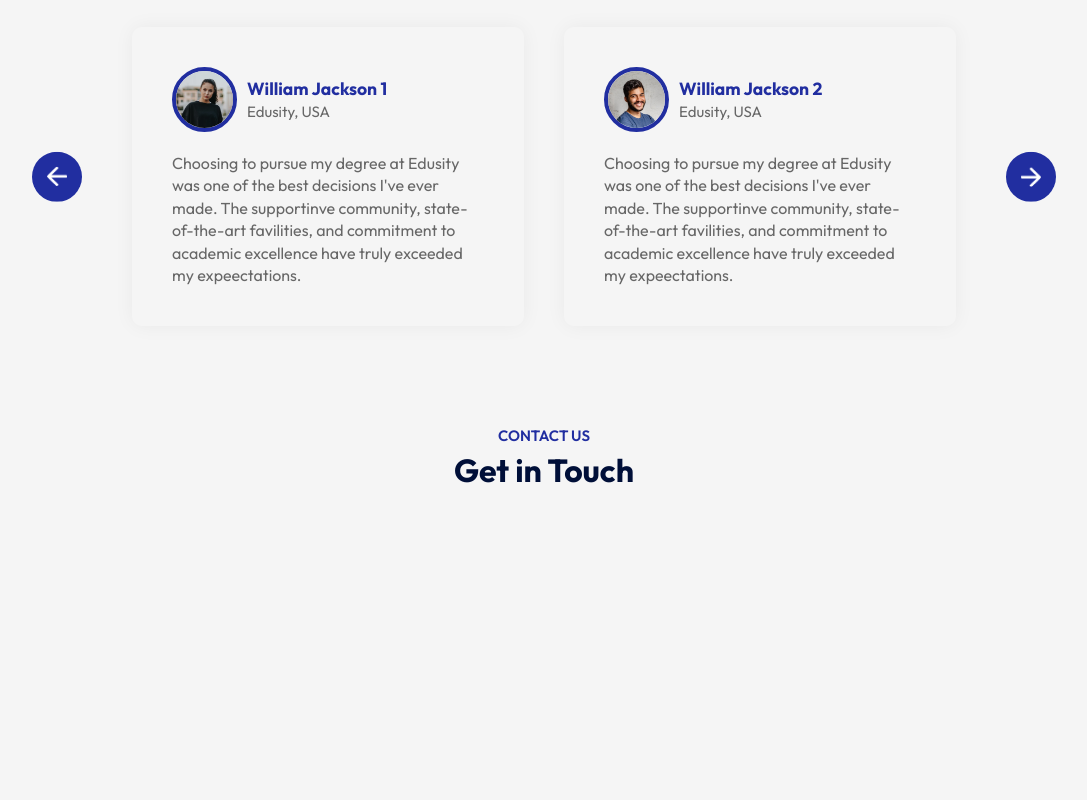
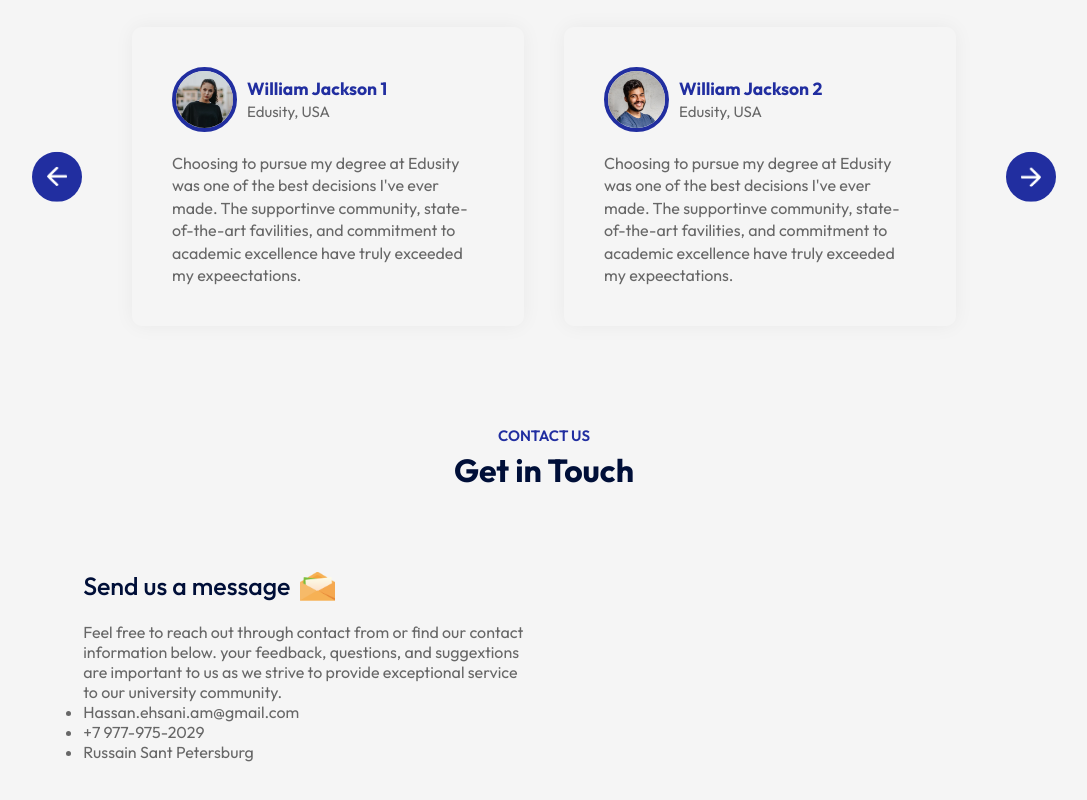
Before and after one commit to HassanEhsani/edusityy, a React (Vite) app: page / in a window 1280 px wide. Shown: the part 2574-3374 px from the top of the page, without its empty margins (96-1183 px from the left). Before the commit the page ends 3094 px from the top, so only its background shows below. Built offline with nearby package versions, Linux system fonts and the light colour scheme.

Commit message:
wrote the css code about Contact

```diff
--- a/src/App.jsx
+++ b/src/App.jsx
@@ -7,6 +7,7 @@ import Title from './Components/Title/Title'
 import About from './Components/About/About'
 import Campus from './Components/Campus/Campus'
 import Testimonials from './Components/Testimonials/Testimonials'
+import Contact from './Components/Contact/Contact'
 
 function App() {
   return (
@@ -22,6 +23,7 @@ function App() {
         <Title subTitle='TESTIMONIALS' title='What Students Says' />
         <Testimonials/>
         <Title subTitle='Contact Us' title='Get in Touch' />
+        <Contact/>
       </div>
 
     </div>
--- a/src/Components/Contact/Contact.css
+++ b/src/Components/Contact/Contact.css
@@ -0,0 +1,27 @@
+.contact{
+    margin: 80px auto;
+    max-width: 90%;
+    display: flex;
+    align-content: center;
+    justify-content: space-between;
+}
+.contact-col{
+    flex-basis: 48%;
+    color: #676767;
+}
+.contact-col h3{
+    color: #000f38;
+    font-weight: 500;
+    font-size: 25px;
+    display: flex;
+    align-items: center;
+    margin-bottom: 20px;
+}
+.contact-col h3 img{
+    width: 35px;
+    margin-left: 10px;
+}
+.contact-col p{
+    max-width: 450px;
+    list-style: 0.3;
+}
--- a/src/Components/Contact/Contact.jsx
+++ b/src/Components/Contact/Contact.jsx
@@ -1,13 +1,19 @@
 // eslint-disable-next-line no-unused-vars
 import React from 'react'
 import './Contact.css'
+import msg_icon from '../../assets/msg-icon.png'
 
 const Contact = () => {
     return (
         <div className='contact'>
             <div className="contact-col">
-        <h3>Send us a message</h3>
+                <h3>Send us a message <img src={msg_icon} alt="" /></h3>
                 <p>Feel free to reach out through contact from or find our contact information below. your feedback, questions, and suggextions are important to us as we strive to provide exceptional service to our university community.</p>
+                <ul>
+                    <li>Hassan.ehsani.am@gmail.com</li>
+                    <li>+7 977-975-2029</li>
+                    <li>Russain Sant Petersburg</li>
+                </ul>
             </div>
             <div className="contact-col"></div>
         </div>
```
Lines whose indentation alone changed are shown as unchanged.
